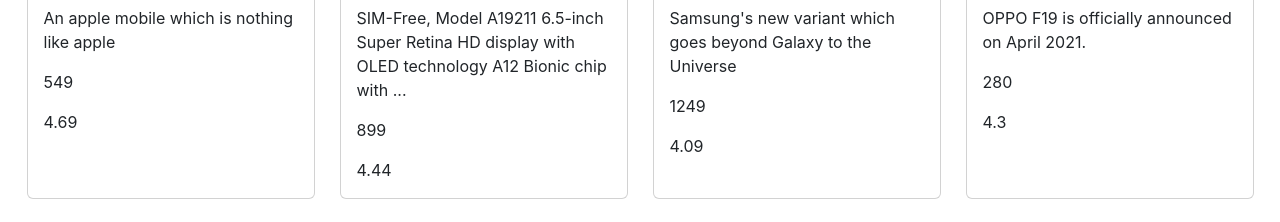
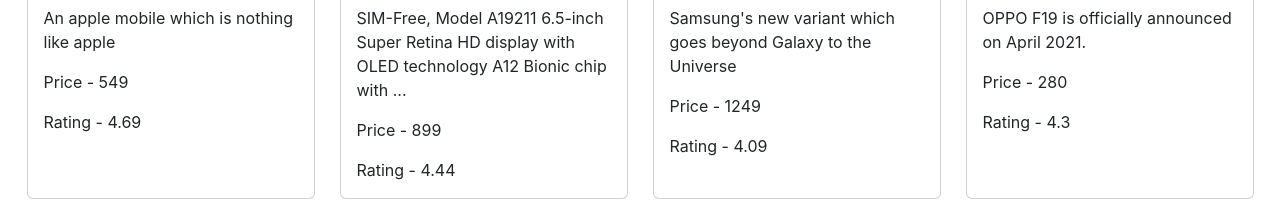
Before and after one commit to siddhantsingh186/React_Tasks, a React (Create React App) app in the folder products/: page / in a window 1280 px wide. Shown: the part 394-616 px from the top of the page. Built offline with nearby package versions, Linux system fonts and the light colour scheme.

Commit message:
minor updates

```diff
--- a/products/src/productComponent/Products.js
+++ b/products/src/productComponent/Products.js
@@ -24,10 +24,10 @@
                                 {description}
                             </Card.Text>
                             <Card.Text>
-                                {price}
+                                Price - {price}
                             </Card.Text>
                             <Card.Text>
-                                {rating}
+                                Rating - {rating}
                             </Card.Text>
                         </Card.Body>
                     </Card>
```
